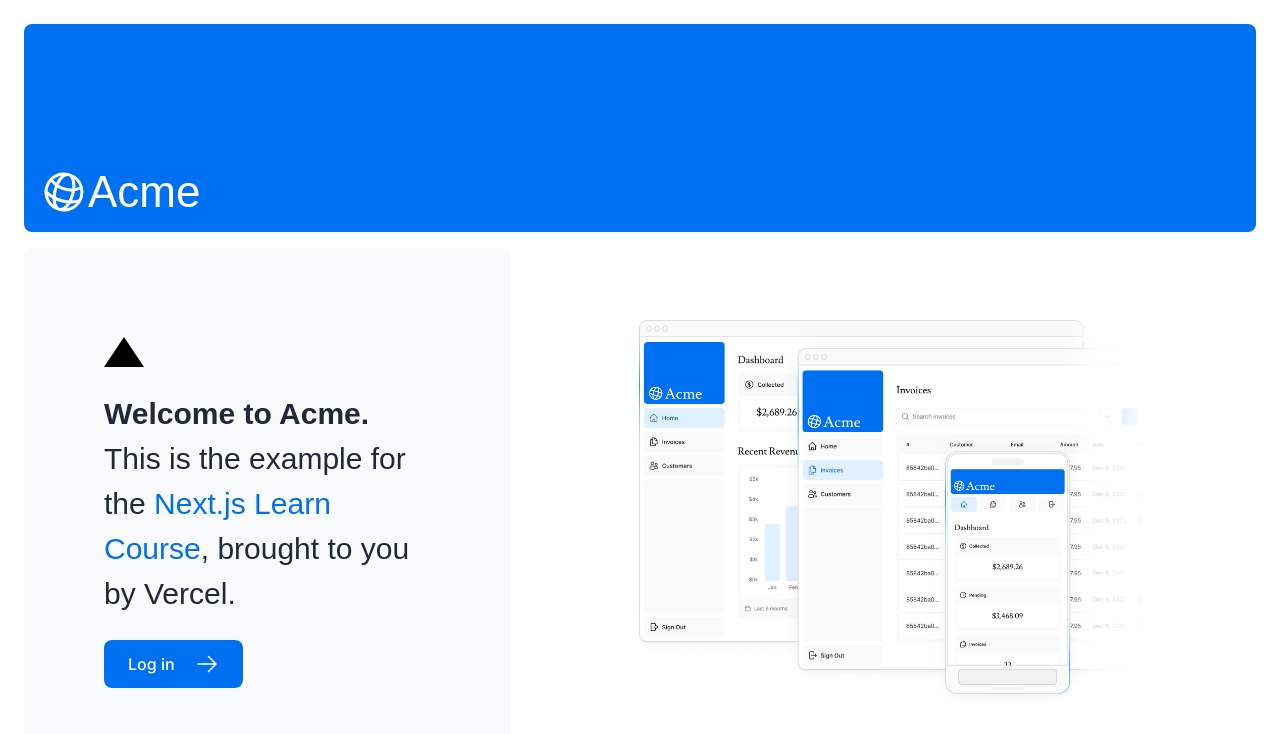
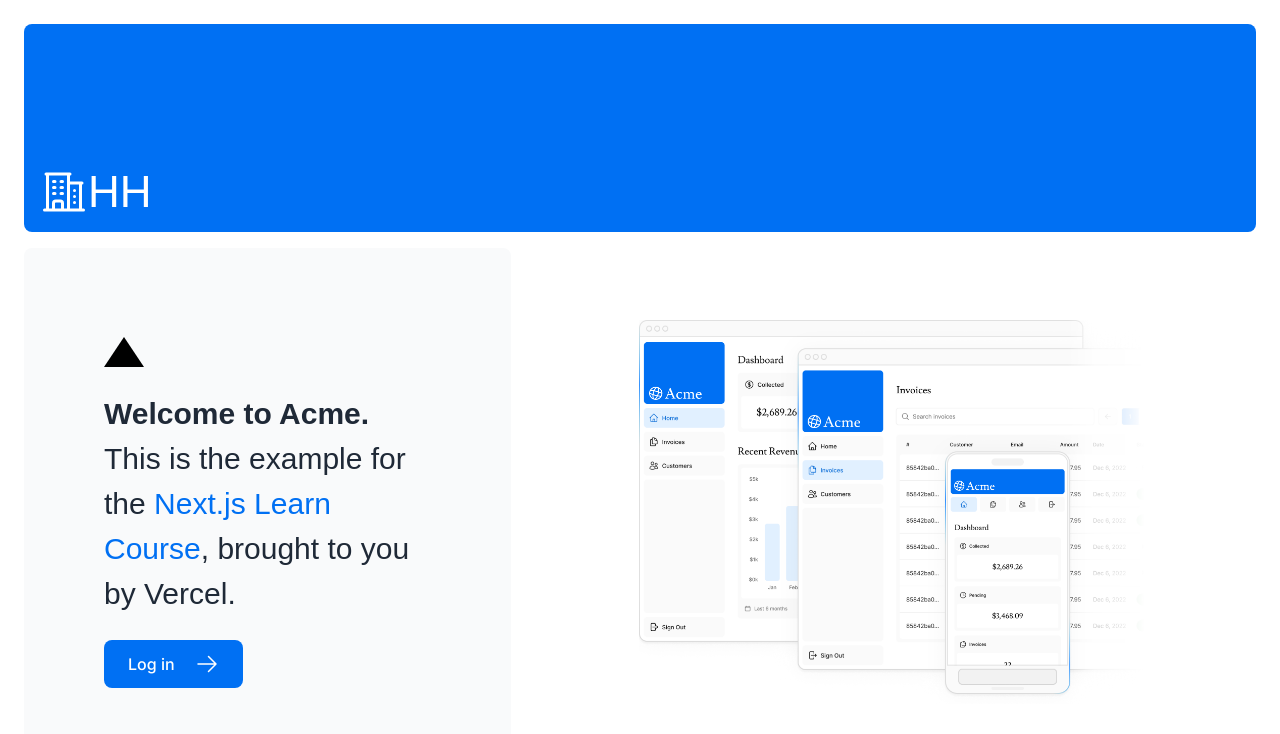
Before and after one commit to yotzapon/nextjs-dashboard, a Next.js app: page / in a window 1280 px wide. Shown: the top 734 px of the page. Built offline with nearby package versions, Linux system fonts and the light colour scheme; a web font is replaced by a local one.

Commit message:
chore: update store name and icon

```diff
--- a/app/ui/acme-logo.tsx
+++ b/app/ui/acme-logo.tsx
@@ -1,4 +1,4 @@
-import { GlobeAltIcon } from '@heroicons/react/24/outline';
+import {BuildingOffice2Icon, GlobeAltIcon} from '@heroicons/react/24/outline';
 import { lusitana } from '@/app/ui/fonts';
 
 export default function AcmeLogo() {
@@ -6,8 +6,9 @@
     <div
       className={`${lusitana.className} flex flex-row items-center leading-none text-white`}
     >
-      <GlobeAltIcon className="h-12 w-12 rotate-[15deg]" />
-      <p className="text-[44px]">Acme</p>
+      {/*<GlobeAltIcon className="h-12 w-12 rotate-[15deg]" />*/}
+      <BuildingOffice2Icon className="h-12 w-12" />
+      <p className="text-[44px]">HH</p>
     </div>
   );
 }
```
